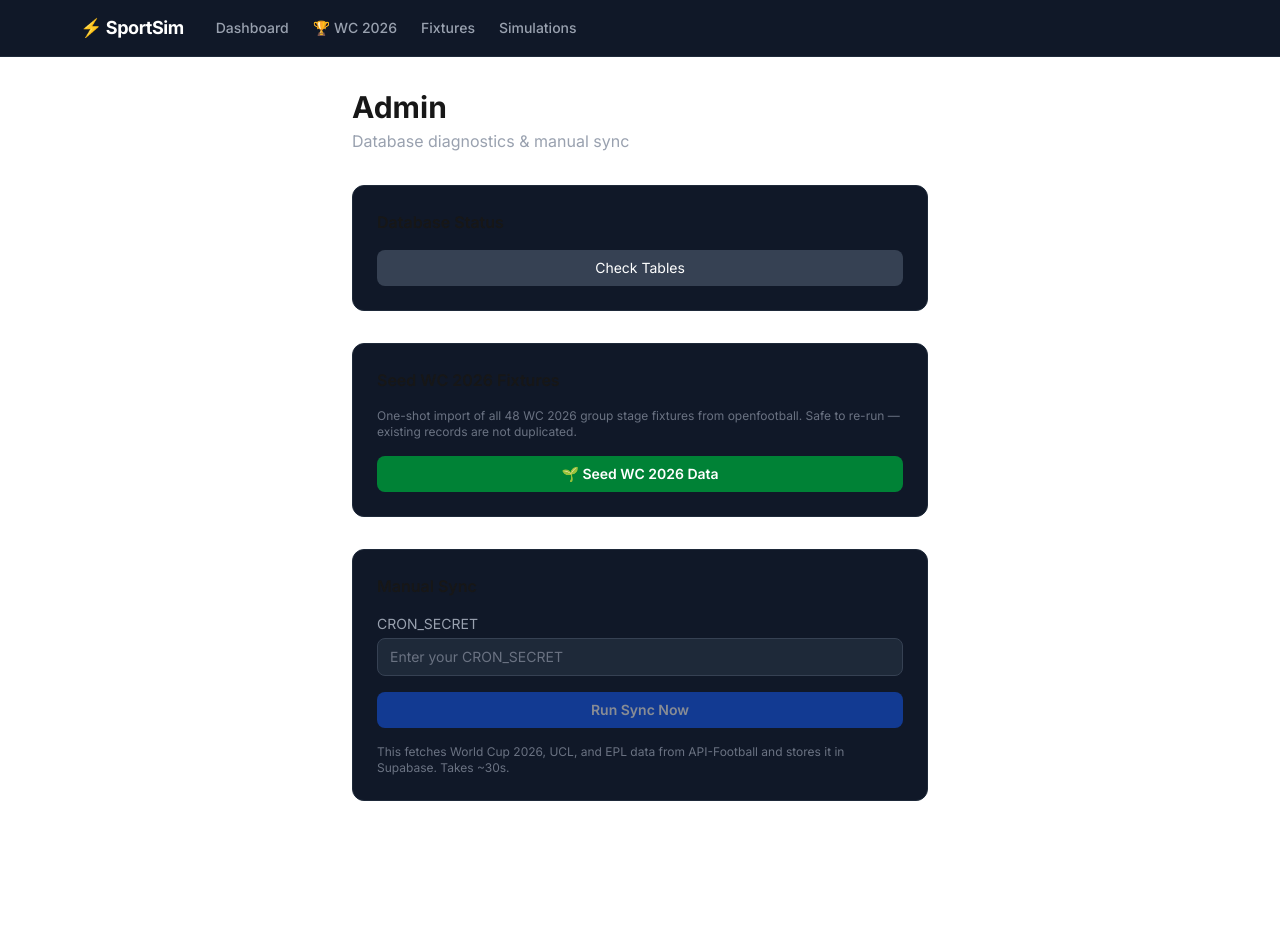
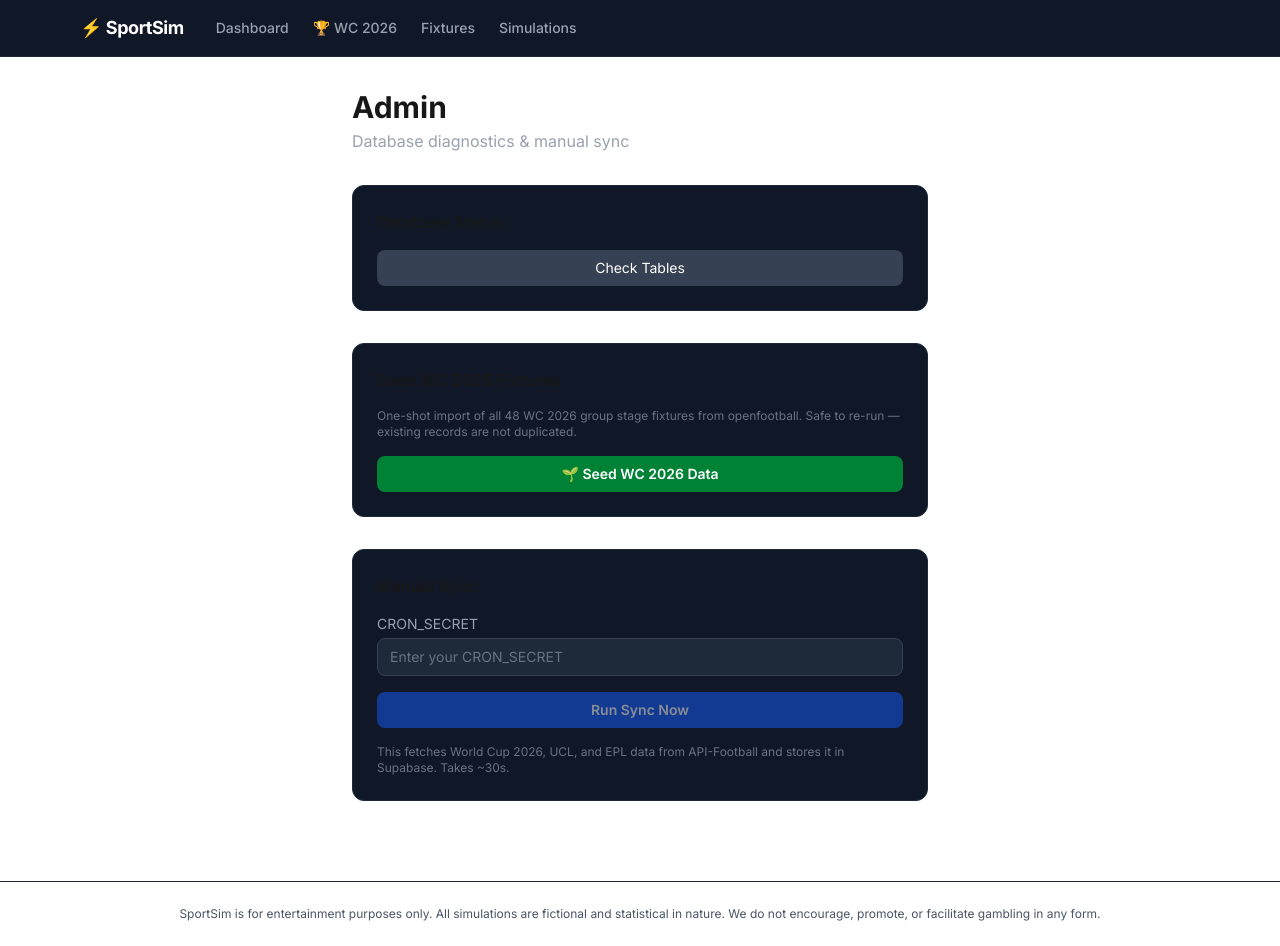
Before and after one commit to daryllisthebest/sportsim, a Next.js app: page /admin in a window 1280 px wide. Before the commit the page ends 833 px from the top, so only its background shows below. Built offline with nearby package versions, Linux system fonts and the light colour scheme.

Commit message:
Add disclaimer footer to all pages
https://claude.ai/code/session_01BpbJu7KCy92dGcDT4QMQhz

```diff
--- a/app/layout.tsx
+++ b/app/layout.tsx
@@ -22,6 +22,10 @@ export default function RootLayout({ children }: { children: React.ReactNode })
       <body className={`${inter.className} bg-gray-950 text-gray-100 min-h-screen`}>
         <Nav />
         <main className="max-w-6xl mx-auto px-4 py-8">{children}</main>
+        <footer className="border-t border-gray-800 mt-12 py-6 text-center text-xs text-gray-600 px-4">
+          SportSim is for entertainment purposes only. All simulations are fictional and statistical in nature.
+          We do not encourage, promote, or facilitate gambling in any form.
+        </footer>
       </body>
     </html>
   )
```
